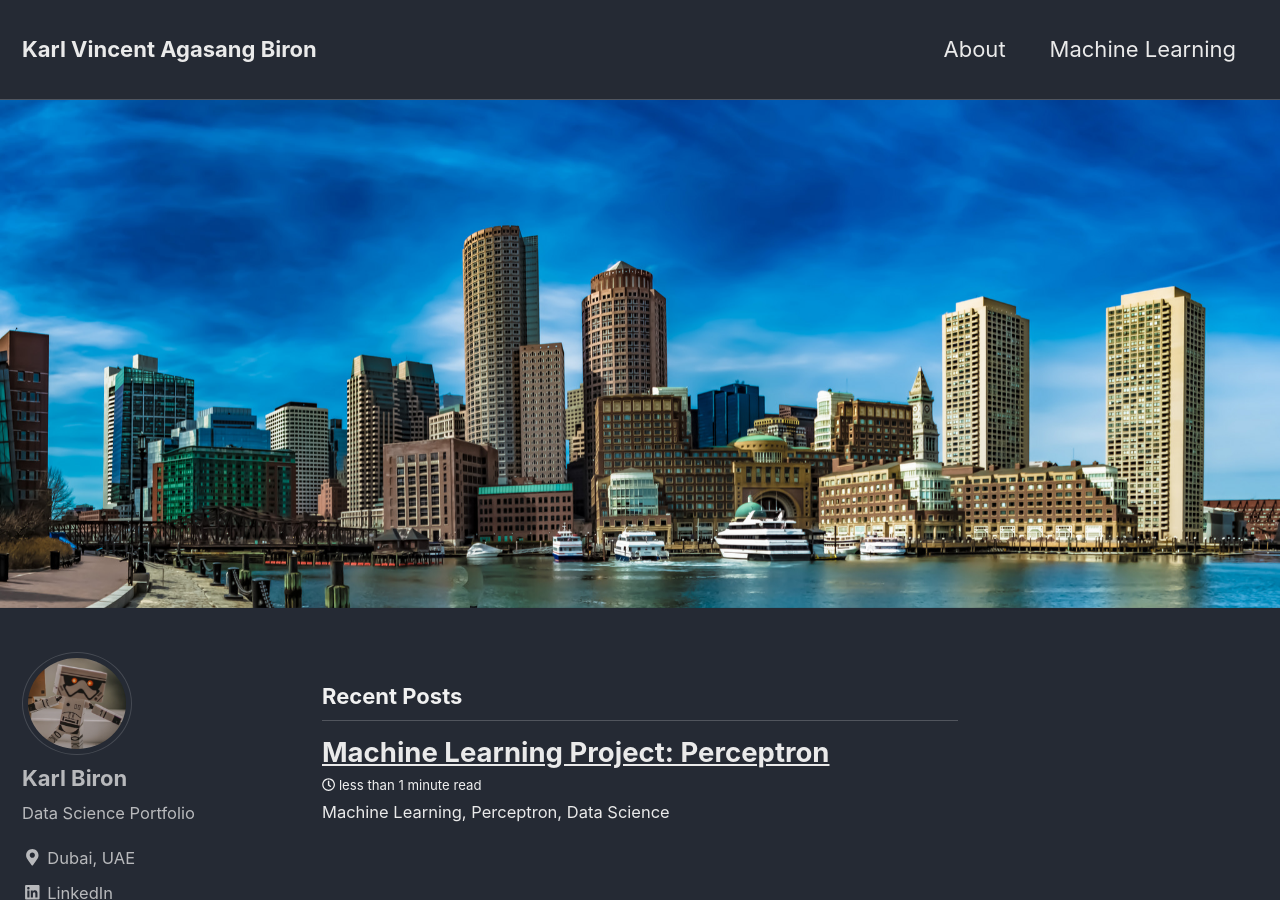
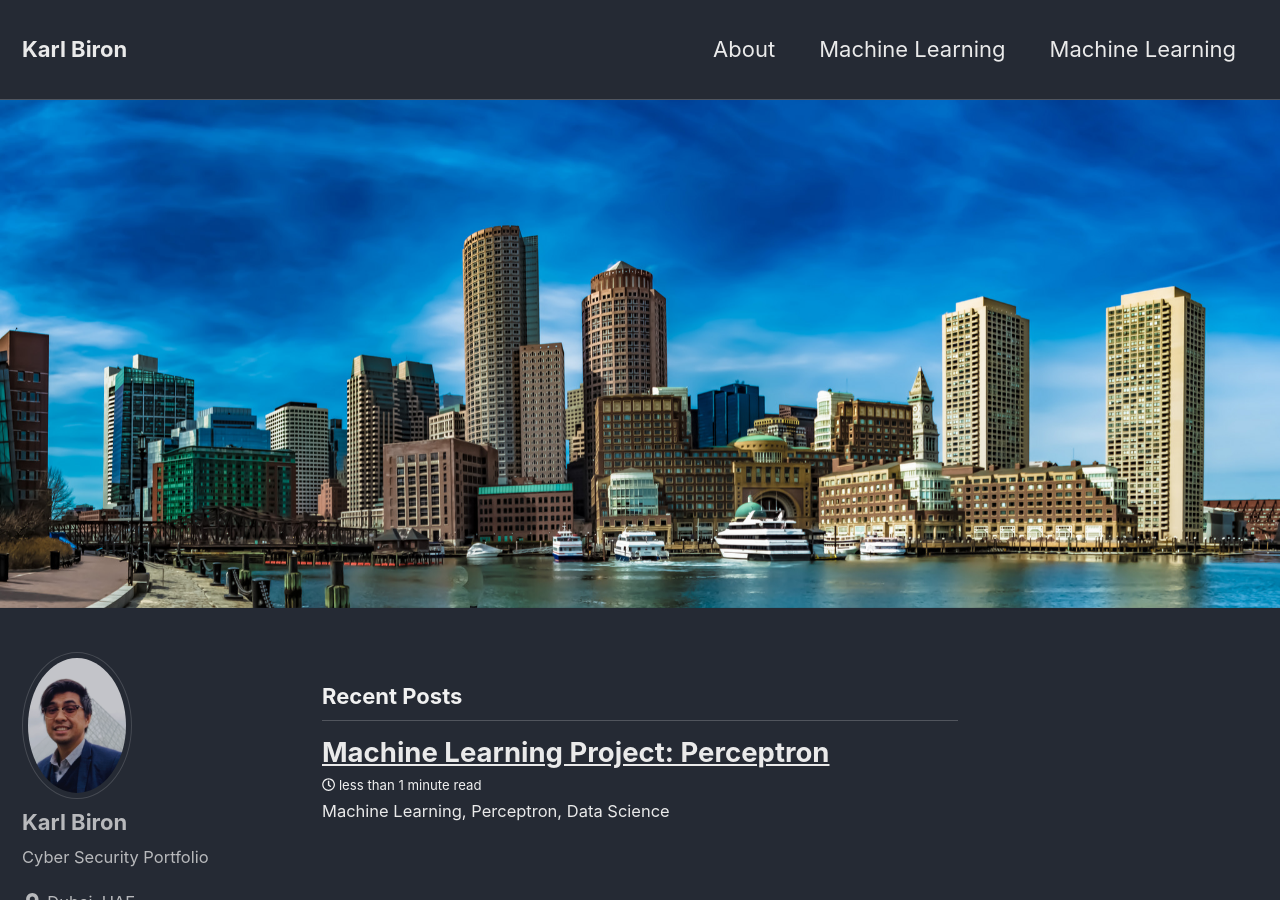
Before and after one commit to KarlBiron/KarlBiron.github.io, a Jekyll site: the page built from index.html, in a window 1280 px wide and 900 px high. Built offline with Jekyll 4.4.1, drawn with Linux system fonts in a browser that asks for light colours; nearby versions of some CDN libraries; the list of posts is cut into pages by our own code.

Commit message:
Push by Git

```diff
--- a/_config.yml
+++ b/_config.yml
@@ -9,10 +9,10 @@
 
 # Site Settings
 locale                   : "en-US"
-title                    : "Karl Vincent Agasang Biron"
+title                    : "Karl Biron"
 title_separator          : "-"
 name                     : "Karl Biron"
-description              : "Data Science Portfolio"
+description              : "Cyber Security Portfolio"
 url                      : # the base hostname & protocol for your site e.g. "https://mmistakes.github.io"
 baseurl                  : # the subpath of your site, e.g. "/blog"
 repository               : # GitHub username/repo-name e.g. "mmistakes/minimal-mistakes"
@@ -85,8 +85,8 @@
 # Site Author
 author:
   name             : "Karl Biron"
-  avatar           : "/images/bio-pic-2.jpg" # path of avatar image, e.g. "/assets/images/bio-photo.jpg"
-  bio              : "Data Science Portfolio"
+  avatar           : "/images/Karl_Biron(HD_Picture).jpg" # path of avatar image, e.g. "/assets/images/bio-photo.jpg"
+  bio              : "Cyber Security Portfolio"
   location         : "Dubai, UAE"
   email            :
   uri              :
--- a/_data/navigation.yml
+++ b/_data/navigation.yml
@@ -2,6 +2,8 @@
 main:
   - title: "About"
     url: /about/
+  - title: "Machine Learning"
+    url: /cyber-security/
   - title: "Machine Learning"
     url: /machine-learning/
   # - title: "About"
```
Also changed, not shown: _pages/cybersecurity.md (added, +19 -0 lines), images/Karl_Biron(B&W_HD_Picture).jpg (added), images/Karl_Biron(HD_Picture).jpg (added), 1 other file.
